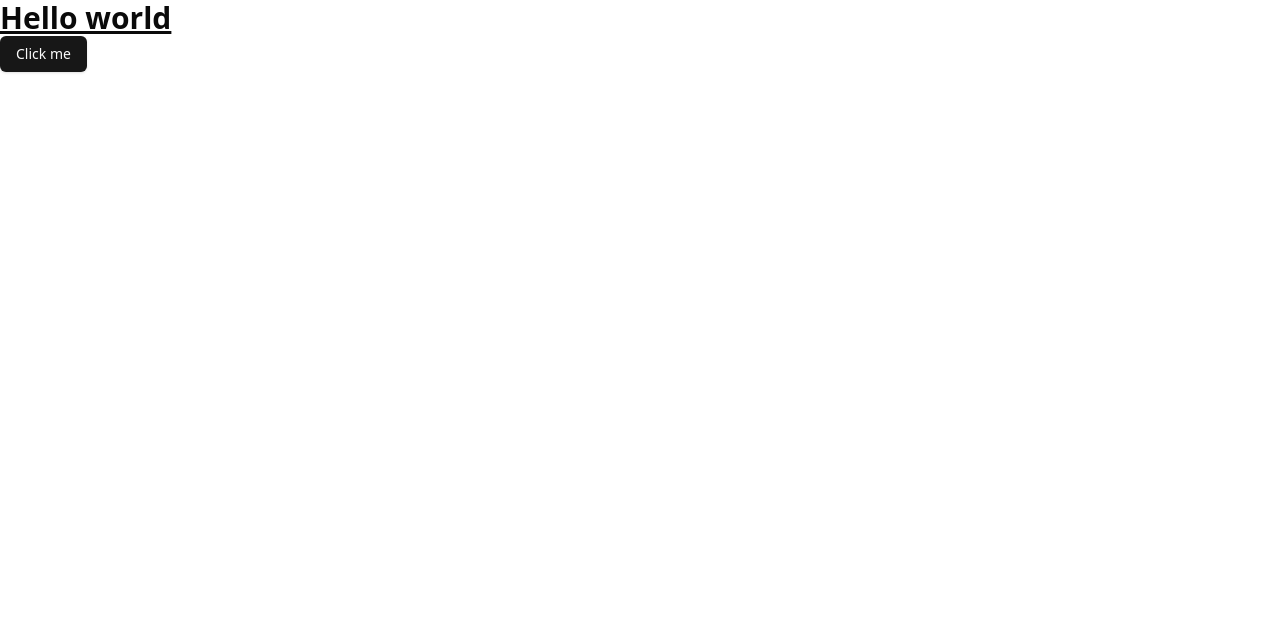
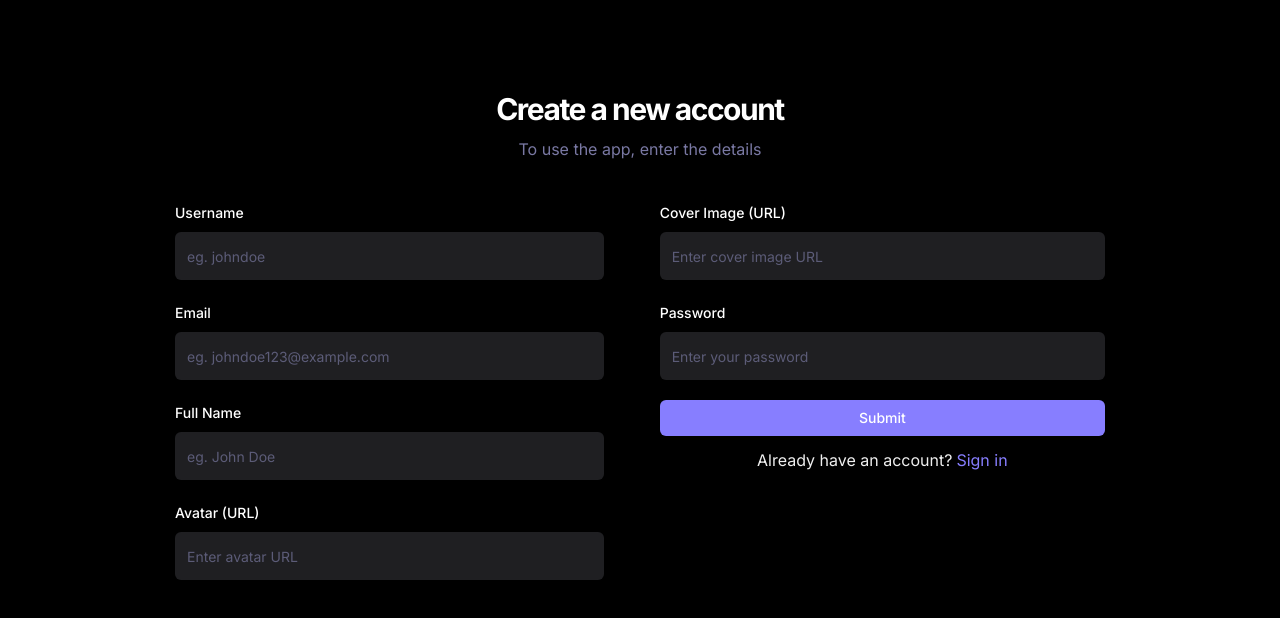
Before and after one commit to Mdsr2op/EduGather-Client, a React (Vite) app: page /sign-in in a window 1280 px wide. Shown: the top 618 px of the page. Built offline with nearby package versions, Linux system fonts and the light colour scheme.

Commit message:
improved the styling of sign up form

```diff
--- a/package.json
+++ b/package.json
@@ -19,6 +19,7 @@
     "lucide-react": "^0.468.0",
     "react": "^18.3.1",
     "react-dom": "^18.3.1",
+    "react-dropzone": "^14.3.5",
     "react-hook-form": "^7.54.0",
     "react-redux": "^9.2.0",
     "tailwind-merge": "^2.5.5",
--- a/src/App.tsx
+++ b/src/App.tsx
@@ -1,10 +1,10 @@
 import { Button } from "./components/ui/button";
+import { SignUpForm } from "./features/auth/components/SignUpForm";
 
 function App() {
   return (
     <div>
-      <div className="text-3xl font-bold underline">Hello world</div>
-      <Button>Click me</Button>
+      <SignUpForm />
     </div>
   );
 }
--- a/src/components/ui/form.tsx
+++ b/src/components/ui/form.tsx
@@ -133,7 +133,7 @@ const FormDescription = React.forwardRef<
     <p
       ref={ref}
       id={formDescriptionId}
-      className={cn("text-[0.8rem] text-muted-foreground", className)}
+      className={cn("text-sm text-muted-foreground", className)}
       {...props}
     />
   )
@@ -155,7 +155,7 @@ const FormMessage = React.forwardRef<
     <p
       ref={ref}
       id={formMessageId}
-      className={cn("text-[0.8rem] font-medium text-destructive", className)}
+      className={cn("text-sm font-medium text-destructive", className)}
       {...props}
     >
       {body}
--- a/src/components/ui/input.tsx
+++ b/src/components/ui/input.tsx
@@ -2,13 +2,16 @@ import * as React from "react"
 
 import { cn } from "@/lib/utils"
 
-const Input = React.forwardRef<HTMLInputElement, React.ComponentProps<"input">>(
+export interface InputProps
+  extends React.InputHTMLAttributes<HTMLInputElement> {}
+
+const Input = React.forwardRef<HTMLInputElement, InputProps>(
   ({ className, type, ...props }, ref) => {
     return (
       <input
         type={type}
         className={cn(
-          "flex h-9 w-full rounded-md border border-input bg-transparent px-3 py-1 text-base shadow-sm transition-colors file:border-0 file:bg-transparent file:text-sm file:font-medium file:text-foreground placeholder:text-muted-foreground focus-visible:outline-none focus-visible:ring-1 focus-visible:ring-ring disabled:cursor-not-allowed disabled:opacity-50 md:text-sm",
+          "flex h-10 w-full rounded-md border border-input bg-background px-3 py-2 text-sm ring-offset-background file:border-0 file:bg-transparent file:text-sm file:font-medium placeholder:text-muted-foreground focus-visible:outline-none focus-visible:ring-2 focus-visible:ring-ring focus-visible:ring-offset-2 disabled:cursor-not-allowed disabled:opacity-50",
           className
         )}
         ref={ref}
--- a/src/features/auth/components/SignUpForm.tsx
+++ b/src/features/auth/components/SignUpForm.tsx
@@ -1,32 +1,49 @@
-import { Form, useForm } from 'react-hook-form';
-import { zodResolver } from '@hookform/resolvers/zod';
-import { SignUpValidationSchema } from '../validations';
-import { FormControl, FormField, FormItem, FormLabel, FormMessage } from '@/components/ui/form';
-import { Input } from '@/components/ui/input';
-import { Button } from '@/components/ui/button';
-import { SignUpFormValues } from '../types';
+import { useForm } from "react-hook-form";
+import { zodResolver } from "@hookform/resolvers/zod";
+import { SignUpValidationSchema } from "../validations";
+import {
+  Form,
+  FormControl,
+  FormField,
+  FormItem,
+  FormLabel,
+  FormMessage,
+} from "@/components/ui/form";
+import { Input } from "@/components/ui/input";
+import { Button } from "@/components/ui/button";
+import { SignUpFormValues } from "../types";
 
-// Sign Up Form
 export function SignUpForm() {
   const form = useForm({
     resolver: zodResolver(SignUpValidationSchema),
     defaultValues: {
-      username: '',
-      email: '',
-      fullname: '',
-      avatar: '',
-      coverImage: '',
-      password: '',
+      username: "",
+      email: "",
+      fullname: "",
+      avatar: "",
+      coverImage: "",
+      password: "",
     },
   });
 
-  const onSubmit = (data:SignUpFormValues) => {
-    console.log('Sign Up Data:', data);
+  const onSubmit = (data: SignUpFormValues) => {
+    console.log("Sign Up Data:", data);
   };
 
   return (
+    <section className="flex flex-1 justify-center items-center flex-col py-10">
       <Form {...form}>
-      <form onSubmit={form.handleSubmit(onSubmit)} className="space-y-4">
+        <div className="sm:w-420 lg:w-[930px] flex justify-center items-center flex-col">
+          <h2 className="h3-bold md:h2-bold pt-5 sm:pt-12">
+            Create a new account
+          </h2>
+          <p className="text-light-3 small-medium md:base-regular mt-2">
+            To use the app, enter the details
+          </p>
+          <form
+            onSubmit={form.handleSubmit(onSubmit)}
+            className="flex flex-col gap-5 gap-x-14 w-full mt-10 max-h-[400px] flex-wrap"
+          >
             <FormField
               name="username"
               control={form.control}
@@ -34,13 +51,18 @@ export function SignUpForm() {
                 <FormItem>
                   <FormLabel>Username</FormLabel>
                   <FormControl>
-                <Input {...field} placeholder="Enter your username" />
+                    <Input
+                      {...field}
+                      type="text"
+                      className="shad-input"
+                      placeholder="eg. johndoe"
+                      autoComplete="off"
+                    />
                   </FormControl>
-              <FormMessage />
+                  <FormMessage className="shad-form_message" />
                 </FormItem>
               )}
             />
-
             <FormField
               name="email"
               control={form.control}
@@ -48,13 +70,18 @@ export function SignUpForm() {
                 <FormItem>
                   <FormLabel>Email</FormLabel>
                   <FormControl>
-                <Input {...field} placeholder="Enter your email" />
+                    <Input
+                      {...field}
+                      type="email"
+                      className="shad-input"
+                      placeholder="eg. johndoe123@example.com"
+                      autoComplete="off"
+                    />
                   </FormControl>
-              <FormMessage />
+                  <FormMessage className="shad-form_message" />
                 </FormItem>
               )}
             />
-
             <FormField
               name="fullname"
               control={form.control}
@@ -62,13 +89,18 @@ export function SignUpForm() {
                 <FormItem>
                   <FormLabel>Full Name</FormLabel>
                   <FormControl>
-                <Input {...field} placeholder="Enter your full name" />
+                    <Input
+                      {...field}
+                      type="text"
+                      className="shad-input"
+                      placeholder="eg. John Doe"
+                      autoComplete="off"
+                    />
                   </FormControl>
-              <FormMessage />
+                  <FormMessage className="shad-form_message" />
                 </FormItem>
               )}
             />
-
             <FormField
               name="avatar"
               control={form.control}
@@ -76,13 +108,18 @@ export function SignUpForm() {
                 <FormItem>
                   <FormLabel>Avatar (URL)</FormLabel>
                   <FormControl>
-                <Input {...field} placeholder="Enter avatar URL" />
+                    <Input
+                      {...field}
+                      type="text"
+                      className="shad-input"
+                      placeholder="Enter avatar URL"
+                      autoComplete="off"
+                    />
                   </FormControl>
-              <FormMessage />
+                  <FormMessage className="shad-form_message" />
                 </FormItem>
               )}
             />
-
             <FormField
               name="coverImage"
               control={form.control}
@@ -90,13 +127,18 @@ export function SignUpForm() {
                 <FormItem>
                   <FormLabel>Cover Image (URL)</FormLabel>
                   <FormControl>
-                <Input {...field} placeholder="Enter cover image URL" />
+                    <Input
+                      {...field}
+                      type="text"
+                      className="shad-input"
+                      placeholder="Enter cover image URL"
+                      autoComplete="off"
+                    />
                   </FormControl>
-              <FormMessage />
+                  <FormMessage className="shad-form_message" />
                 </FormItem>
               )}
             />
-
             <FormField
               name="password"
               control={form.control}
@@ -104,15 +146,32 @@ export function SignUpForm() {
                 <FormItem>
                   <FormLabel>Password</FormLabel>
                   <FormControl>
-                <Input {...field} type="password" placeholder="Enter your password" />
+                    <Input
+                      {...field}
+                      type="password"
+                      className="shad-input"
+                      placeholder="Enter your password"
+                      autoComplete="off"
+                    />
                   </FormControl>
-              <FormMessage />
+                  <FormMessage className="shad-form_message" />
                 </FormItem>
               )}
             />
-
-        <Button type="submit">Sign Up</Button>
+            <Button className="shad-button_primary" type="submit">
+              Submit
+            </Button>
+            <p className="text-small-regular text-light-2 text-center -mt-2">
+              Already have an account?
+              <a href="/sign-in">
+                <span className="text-primary-500 text-small-semibold ml-1">
+                  Sign in
+                </span>
+              </a>
+            </p>
           </form>
+        </div>
       </Form>
+    </section>
   );
 }
--- a/src/index.css
+++ b/src/index.css
@@ -1,66 +1,114 @@
+@import url("https://fonts.googleapis.com/css2?family=Inter:wght@400;500;600;700;800&display=swap");
+
 @tailwind base;
 @tailwind components;
 @tailwind utilities;
+
+
 @layer base {
-  :root {
-    --background: 0 0% 100%;
-    --foreground: 0 0% 3.9%;
-    --card: 0 0% 100%;
-    --card-foreground: 0 0% 3.9%;
-    --popover: 0 0% 100%;
-    --popover-foreground: 0 0% 3.9%;
-    --primary: 0 0% 9%;
-    --primary-foreground: 0 0% 98%;
-    --secondary: 0 0% 96.1%;
-    --secondary-foreground: 0 0% 9%;
-    --muted: 0 0% 96.1%;
-    --muted-foreground: 0 0% 45.1%;
-    --accent: 0 0% 96.1%;
-    --accent-foreground: 0 0% 9%;
-    --destructive: 0 84.2% 60.2%;
-    --destructive-foreground: 0 0% 98%;
-    --border: 0 0% 89.8%;
-    --input: 0 0% 89.8%;
-    --ring: 0 0% 3.9%;
-    --chart-1: 12 76% 61%;
-    --chart-2: 173 58% 39%;
-    --chart-3: 197 37% 24%;
-    --chart-4: 43 74% 66%;
-    --chart-5: 27 87% 67%;
-    --radius: 0.5rem
+  * {
+    @apply box-border list-none p-0 m-0 scroll-smooth;
   }
-  .dark {
-    --background: 0 0% 3.9%;
-    --foreground: 0 0% 98%;
-    --card: 0 0% 3.9%;
-    --card-foreground: 0 0% 98%;
-    --popover: 0 0% 3.9%;
-    --popover-foreground: 0 0% 98%;
-    --primary: 0 0% 98%;
-    --primary-foreground: 0 0% 9%;
-    --secondary: 0 0% 14.9%;
-    --secondary-foreground: 0 0% 98%;
-    --muted: 0 0% 14.9%;
-    --muted-foreground: 0 0% 63.9%;
-    --accent: 0 0% 14.9%;
-    --accent-foreground: 0 0% 98%;
-    --destructive: 0 62.8% 30.6%;
-    --destructive-foreground: 0 0% 98%;
-    --border: 0 0% 14.9%;
-    --input: 0 0% 14.9%;
-    --ring: 0 0% 83.1%;
-    --chart-1: 220 70% 50%;
-    --chart-2: 160 60% 45%;
-    --chart-3: 30 80% 55%;
-    --chart-4: 280 65% 60%;
-    --chart-5: 340 75% 55%
+
+  body {
+    @apply bg-dark-1 text-white min-h-screen font-[inter];
   }
 }
-@layer base {
-  * {
-    @apply border-border;
+
+@layer components {
+  /* SHADCN COMPONENTS */
+  /* Form */
+  .shad-form_label {
+    @apply text-white !important;
   }
-  body {
-    @apply bg-background text-foreground;
+
+  .shad-form_message {
+    @apply text-red !important;
+  }
+
+  .shad-input {
+    @apply h-12 bg-dark-4 border-none placeholder:text-light-4 focus-visible:ring-1 focus-visible:ring-offset-1 ring-offset-light-3 !important;
+  }
+
+  .shad-textarea {
+    @apply h-36 bg-dark-3 rounded-xl border-none focus-visible:ring-1 focus-visible:ring-offset-1 ring-offset-light-3 !important;
+  }
+
+  /* Button */
+  .shad-button_primary {
+    @apply bg-primary-500 hover:bg-primary-500 text-light-1 flex gap-2 !important;
+  }
+
+  .shad-button_dark_4 {
+    @apply h-12 bg-dark-4 px-5 text-light-1 flex gap-2 !important;
+  }
+
+  .shad-button_ghost {
+    @apply flex gap-4 items-center justify-start hover:bg-transparent hover:text-white !important;
   }
 }
+
+@layer utilities {
+  /* TYPOGRAPHY */
+  .h1-bold {
+    @apply text-[36px] font-bold leading-[140%] tracking-tighter;
+  }
+
+  .h1-semibold {
+    @apply text-[36px] font-semibold leading-[140%] tracking-tighter;
+  }
+
+  .h2-bold {
+    @apply text-[30px] font-bold leading-[140%] tracking-tighter;
+  }
+
+  .h3-bold {
+    @apply text-[24px] font-bold leading-[140%] tracking-tighter;
+  }
+
+  .base-semibold {
+    @apply text-[16px] font-semibold leading-[140%] tracking-tighter;
+  }
+
+  .base-medium {
+    @apply text-[16px] font-medium leading-[140%];
+  }
+
+  .base-regular {
+    @apply text-[16px] font-normal leading-[140%];
+  }
+
+  .body-bold {
+    @apply text-[18px] font-bold leading-[140%];
+  }
+
+  .body-medium {
+    @apply text-[18px] font-medium leading-[140%];
+  }
+
+  .small-semibold {
+    @apply text-[14px] font-semibold leading-[140%] tracking-tighter;
+  }
+
+  .small-medium {
+    @apply text-[14px] font-medium leading-[140%];
+  }
+
+  .small-regular {
+    @apply text-[14px] font-normal leading-[140%];
+  }
+
+  .subtle-semibold {
+    @apply text-[12px] font-semibold leading-[140%];
+  }
+
+  .tiny-medium {
+    @apply text-[10px] font-medium leading-[140%];
+  }
+
+  /* UTILITIES */
+  .invert-white {
+    @apply invert brightness-0 transition;
+  }
+
+}
```
Also changed, not shown: tailwind.config.js (+56 -45 lines), 1 other file (tests, documents, lock files or other folders). Lines whose indentation alone changed are shown as unchanged.
